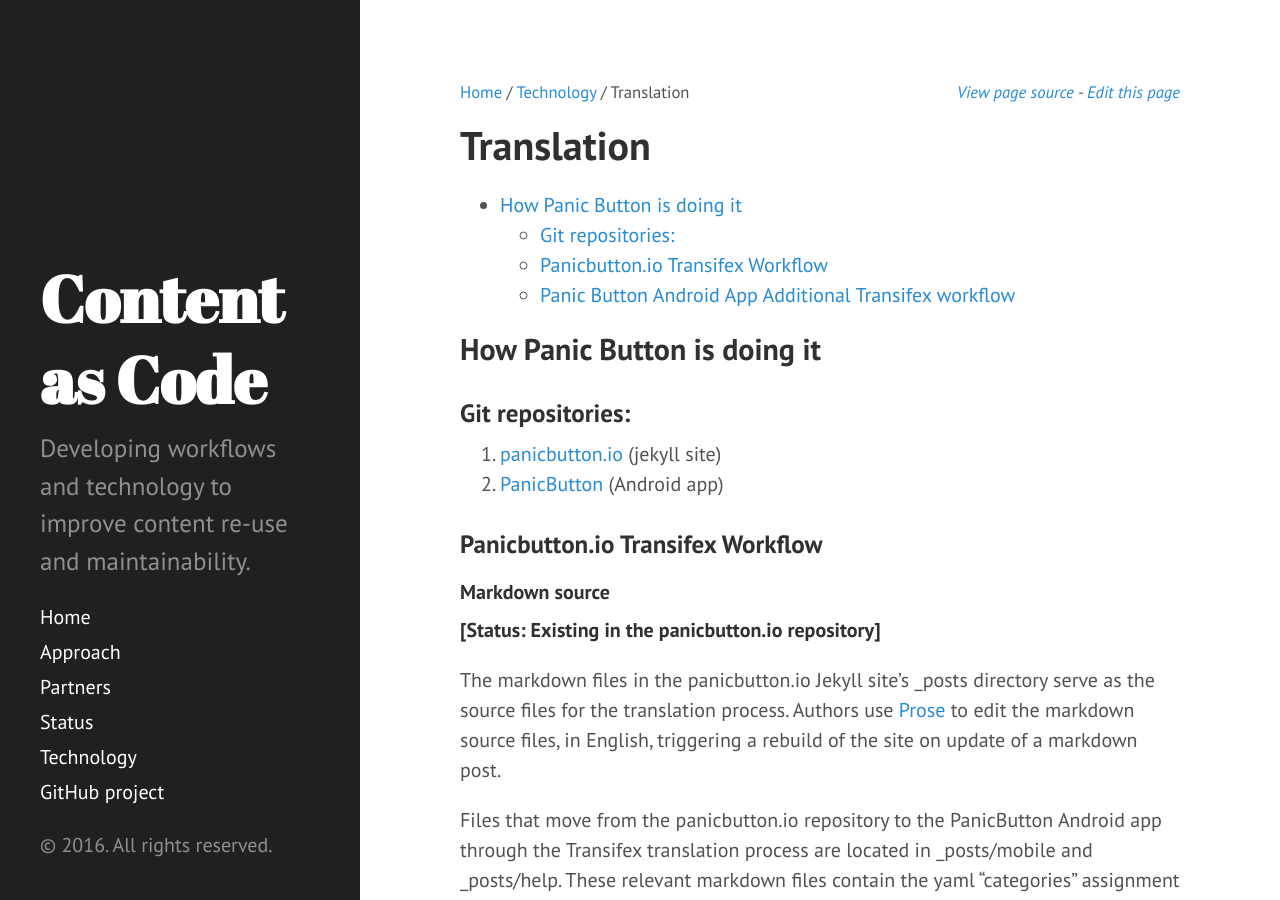
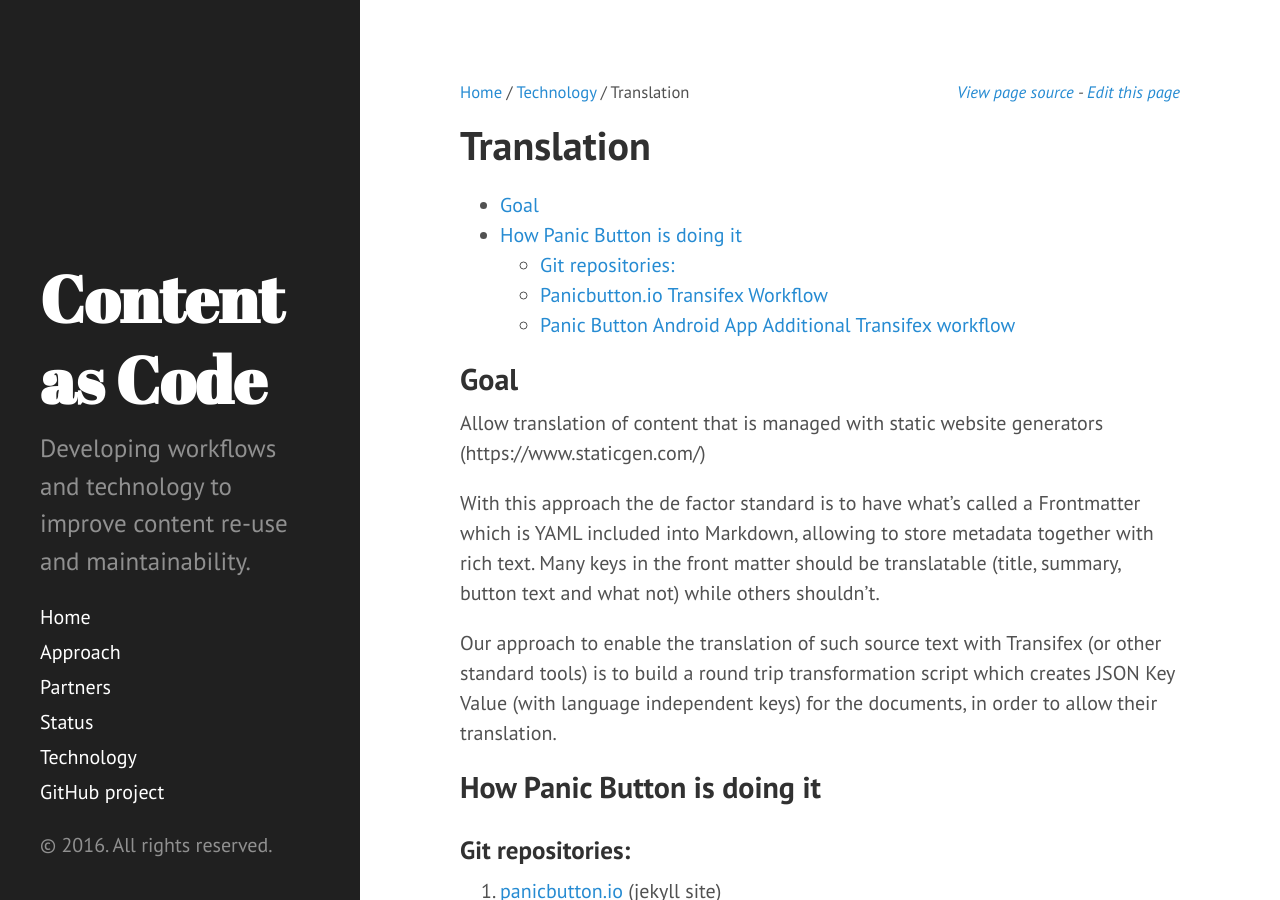
Before and after one commit to iilab/contentascode, a Jekyll site: the page built from technology/translation.md, in a window 1280 px wide and 900 px high. Built offline with Jekyll 4.4.1, drawn with Linux system fonts in a browser that asks for light colours.

Commit message:
Update translation.md

```diff
--- a/technology/translation.md
+++ b/technology/translation.md
@@ -4,6 +4,14 @@
 
 * TOC
 {:toc}
+
+## Goal
+
+Allow translation of content that is managed with static website generators (https://www.staticgen.com/)
+
+With this approach the de factor standard is to have what’s called a Frontmatter which is YAML included into Markdown, allowing to store metadata together with rich text. Many keys in the front matter should be translatable (title, summary, button text and what not) while others shouldn’t.
+
+Our approach to enable the translation of such source text with Transifex (or other standard tools) is to build a round trip transformation script which creates JSON Key Value (with language independent keys) for the documents, in order to allow their translation.
 
 ## How Panic Button is doing it
 
```
